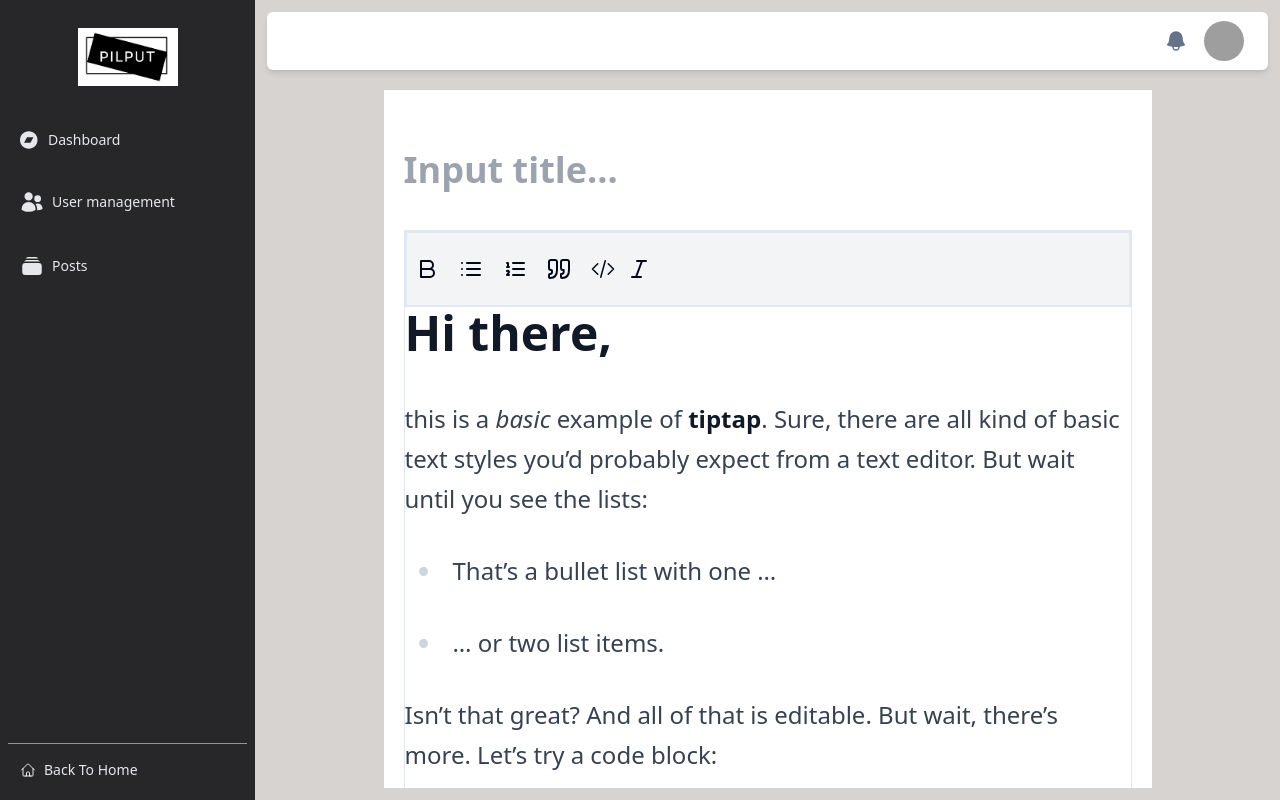
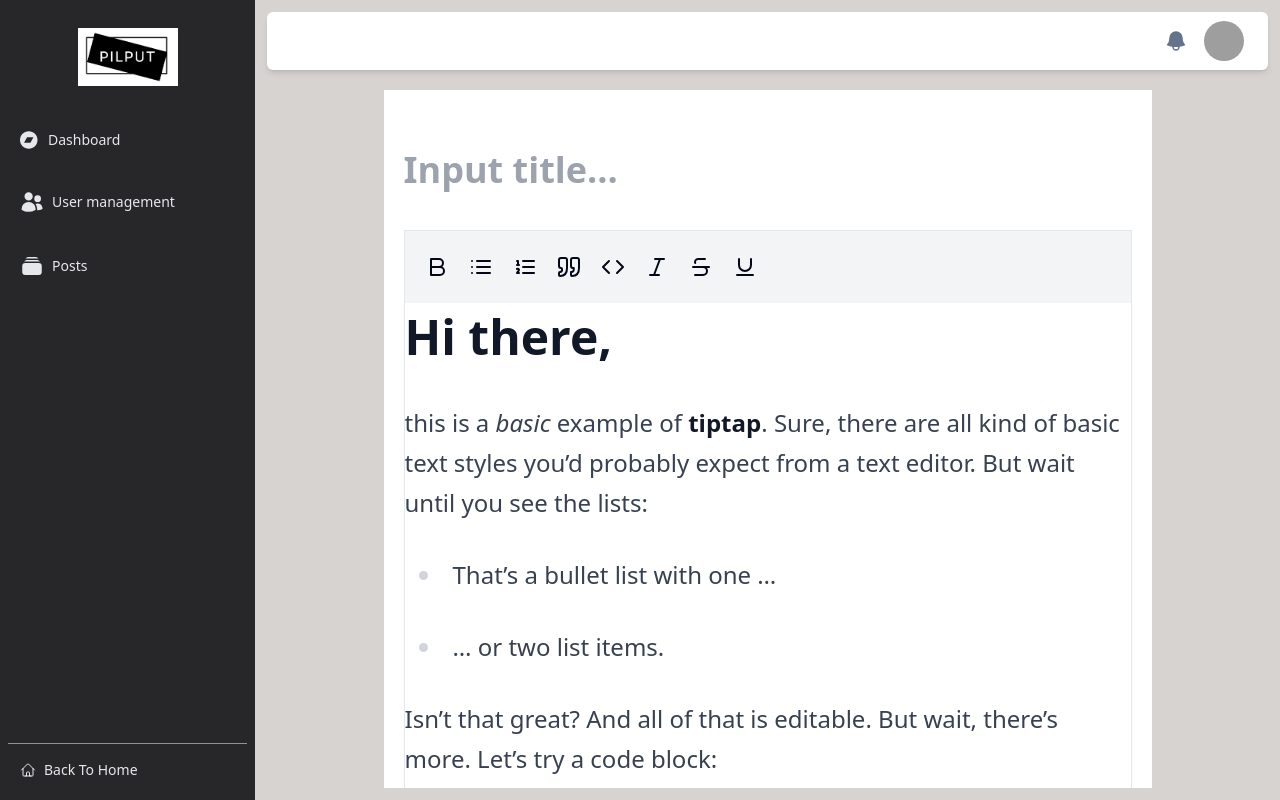
Before and after one commit to cecep31/pilput-type, a React (Vite) app: page /posts/create in a window 1280 px wide. Built offline with nearby package versions, Linux system fonts and the light colour scheme; no server answers; grey boxes are pictures that could not be loaded.

Commit message:
Add underline extension to Tiptap editor

```diff
--- a/package.json
+++ b/package.json
@@ -22,6 +22,7 @@
     "@tiptap/extension-blockquote": "^2.1.13",
     "@tiptap/extension-color": "^2.1.12",
     "@tiptap/extension-text-style": "^2.1.12",
+    "@tiptap/extension-underline": "^2.1.13",
     "@tiptap/pm": "^2.1.12",
     "@tiptap/react": "^2.1.12",
     "@tiptap/starter-kit": "^2.1.12",
--- a/src/components/post/Editor.tsx
+++ b/src/components/post/Editor.tsx
@@ -1,12 +1,12 @@
 // import "@/titptap.scss";
 // src/Tiptap.jsx
-import { BubbleMenu, EditorProvider } from "@tiptap/react";
+import { EditorProvider } from "@tiptap/react";
 import StarterKit from "@tiptap/starter-kit";
+import Undelineextention from "@tiptap/extension-underline";
 import MenuBar from "./MenuBar";
-import Buble from "./Bubble";
 
 // define your extension array
-const extensions = [StarterKit];
+const extensions = [StarterKit, Undelineextention];
 
 const Tiptap = ({
   content,
@@ -17,9 +17,13 @@ const Tiptap = ({
 }) => {
   return (
     <div className="border">
-      <EditorProvider editorProps={{attributes: {class: 'prose prose-sm sm:prose lg:prose-lg xl:prose-2xl mx-auto focus:outline-none',}}}
-        // onUpdate={(editor) => {setbody(editor.editor.getHTML() || "")}}
-        // onUpdate={onchange}
+      <EditorProvider
+        editorProps={{
+          attributes: {
+            class:
+              "prose prose-sm sm:prose lg:prose-lg xl:prose-2xl mx-auto focus:outline-none pt-2",
+          },
+        }}
         onUpdate={(props) => {
           onchange(props.editor.getHTML());
         }}
@@ -27,19 +31,8 @@ const Tiptap = ({
         slotBefore={<MenuBar />}
         extensions={extensions}
         content={content}
-      >
-        <BubbleMenu>
-          <Buble />
-        </BubbleMenu>
-      </EditorProvider>
-      {/* <div>
-        <div className="my-10 mx-auto flex justify-center ">
-          <div
-            className="prose"
-            dangerouslySetInnerHTML={{ __html: body }}
-          ></div>
-        </div>
-      </div> */}
+        children={undefined}
+      ></EditorProvider>
     </div>
   );
 };
--- a/src/components/post/MenuBar.tsx
+++ b/src/components/post/MenuBar.tsx
@@ -1,5 +1,14 @@
 import { useCurrentEditor } from "@tiptap/react";
-import { Bold, Italic,List,ListOrdered,Quote } from "lucide-react";
+import {
+  Bold,
+  Code,
+  Italic,
+  List,
+  ListOrdered,
+  Quote,
+  Strikethrough,
+  Underline,
+} from "lucide-react";
 
 const MenuBar = () => {
   const { editor } = useCurrentEditor();
@@ -8,65 +17,70 @@ const MenuBar = () => {
     return null;
   }
   return (
-    <div className="flex space-x-1 border-2 bg-gray-100 py-4">
+    <div className="px-3 flex space-x-1 bg-gray-100 py-4">
       <button
-        onClick={() => editor?.chain().focus().toggleBold().run()}
+        onClick={() => editor.commands.toggleBold()}
         className={`${
-          editor?.isActive("bold") ? "bg-blue-200 text-white" : ""
-        } p-2 hover:bg-blue-200 rounded-lg`}
+          editor?.isActive("bold") ? "outline outline-1" : ""
+        } p-2 hover:bg-gray-200 rounded-lg`}
       >
         <Bold />
       </button>
       <button
-        onClick={() => editor?.chain().focus().toggleBulletList().run()}
+        onClick={() => editor.chain().focus().toggleBulletList().run()}
         className={`${
-          editor?.isActive("bulletList") ? "bg-blue-200 text-white" : ""
-        } p-2 hover:bg-blue-200 rounded-lg`}
+          editor?.isActive("bulletList") ? "outline outline-1" : ""
+        } p-2 hover:bg-gray-200 rounded-lg`}
       >
         <List />
       </button>
       <button
-        onClick={() => editor?.chain().focus().toggleOrderedList().run()}
+        onClick={() => editor.chain().focus().toggleOrderedList().run()}
         className={`${
-          editor?.isActive("orderedList") ? "bg-blue-200 text-white" : ""
-        } p-2 hover:bg-blue-200 rounded-lg`}
+          editor?.isActive("orderedList") ? "outline outline-1" : ""
+        } p-2 hover:bg-gray-200 rounded-lg`}
       >
         <ListOrdered />
       </button>
       <button
-        onClick={() => editor?.chain().focus().toggleBlockquote().run()}
+        onClick={() => editor.chain().focus().toggleBlockquote().run()}
         className={`${
-          editor?.isActive("bold") ? "bg-slate-600 text-white" : ""
-        } p-2 hover:bg-blue-200 rounded-lg`}
+          editor?.isActive("blockquote") ? "outline outline-1" : ""
+        } p-2 hover:bg-gray-200 rounded-lg`}
       >
         <Quote />
       </button>
       <button
-        onClick={() => editor?.chain().focus().toggleCodeBlock().run()}
+        onClick={() => editor.chain().focus().toggleCodeBlock().run()}
         className={`${
-          editor?.isActive("codeBlock") ? "bg-slate-600 text-white" : ""
-        } p-2 hover:bg-blue-200 rounded-lg`}
+          editor?.isActive("codeBlock") ? "outline outline-1" : ""
+        } p-2 hover:bg-gray-200 rounded-lg`}
       >
-        <svg
-          xmlns="http://www.w3.org/2000/svg"
-          fill="none"
-          viewBox="0 0 24 24"
-          strokeWidth="1.5"
-          stroke="currentColor"
-          className="w-6 h-6"
-        >
-          <path
-            strokeLinecap="round"
-            strokeLinejoin="round"
-            d="M17.25 6.75L22.5 12l-5.25 5.25m-10.5 0L1.5 12l5.25-5.25m7.5-3l-4.5 16.5"
-          />
-        </svg>
+        <Code />
       </button>
       <button
-        onClick={() => editor?.chain().focus().toggleItalic().run()}
-        className={editor?.isActive("italic") ? "font-bold" : ""}
+        onClick={() => editor.chain().focus().toggleItalic().run()}
+        className={`${
+          editor?.isActive("italic") ? "outline outline-1" : ""
+        } p-2 hover:bg-gray-200 rounded-lg`}
       >
         <Italic />
+      </button>
+      <button
+        onClick={() => editor.chain().focus().toggleStrike().run()}
+        className={`${
+          editor?.isActive("strike") ? "outline outline-1" : ""
+        } p-2 hover:bg-gray-200 rounded-lg`}
+      >
+        <Strikethrough />
+      </button>
+      <button
+        onClick={() => editor.commands.toggleUnderline()}
+        className={`${
+          editor?.isActive("strike") ? "outline outline-1" : ""
+        } p-2 hover:bg-gray-200 rounded-lg`}
+      >
+        <Underline />
       </button>
     </div>
   );
```
Also changed, not shown: 1 other file (tests, documents, lock files or other folders).
